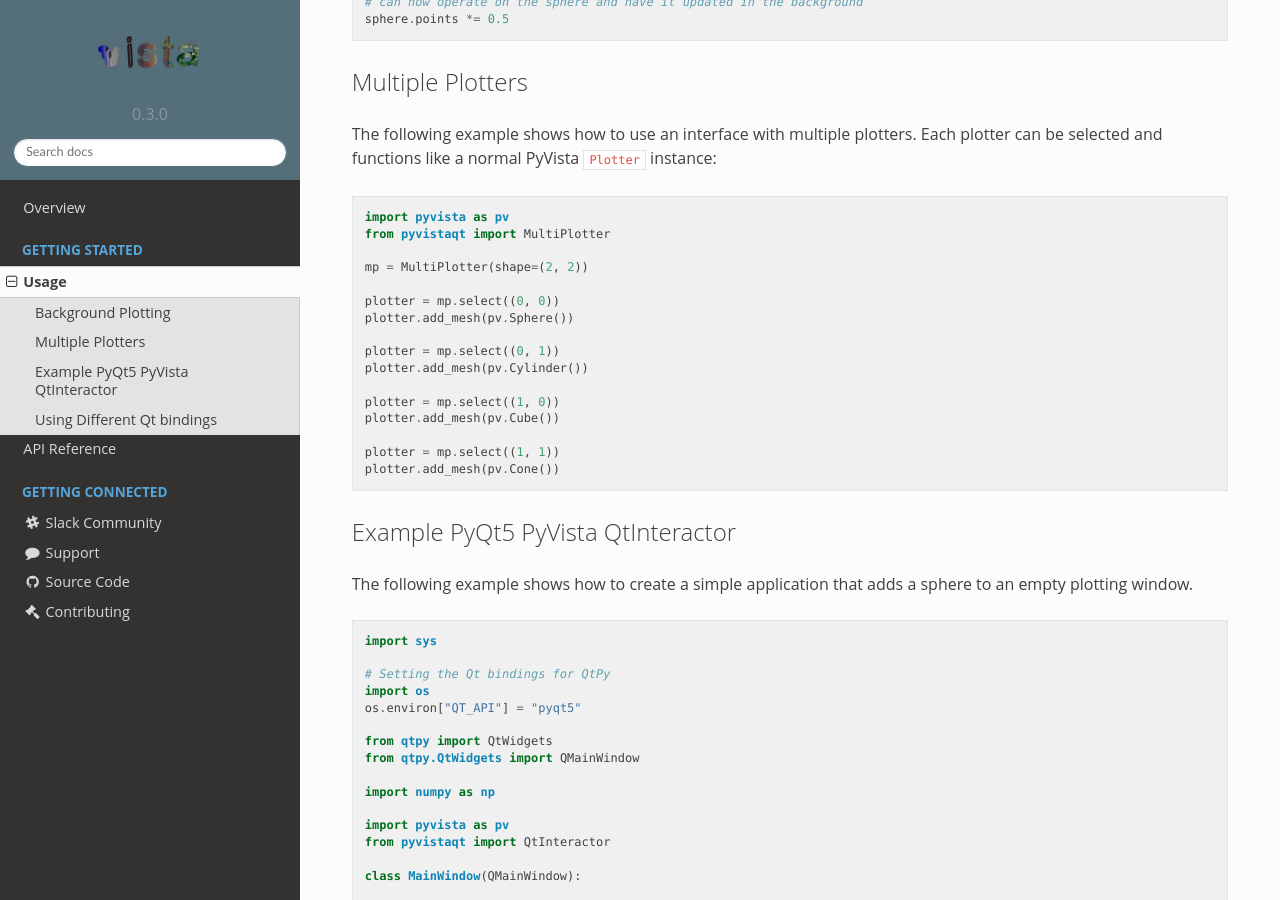
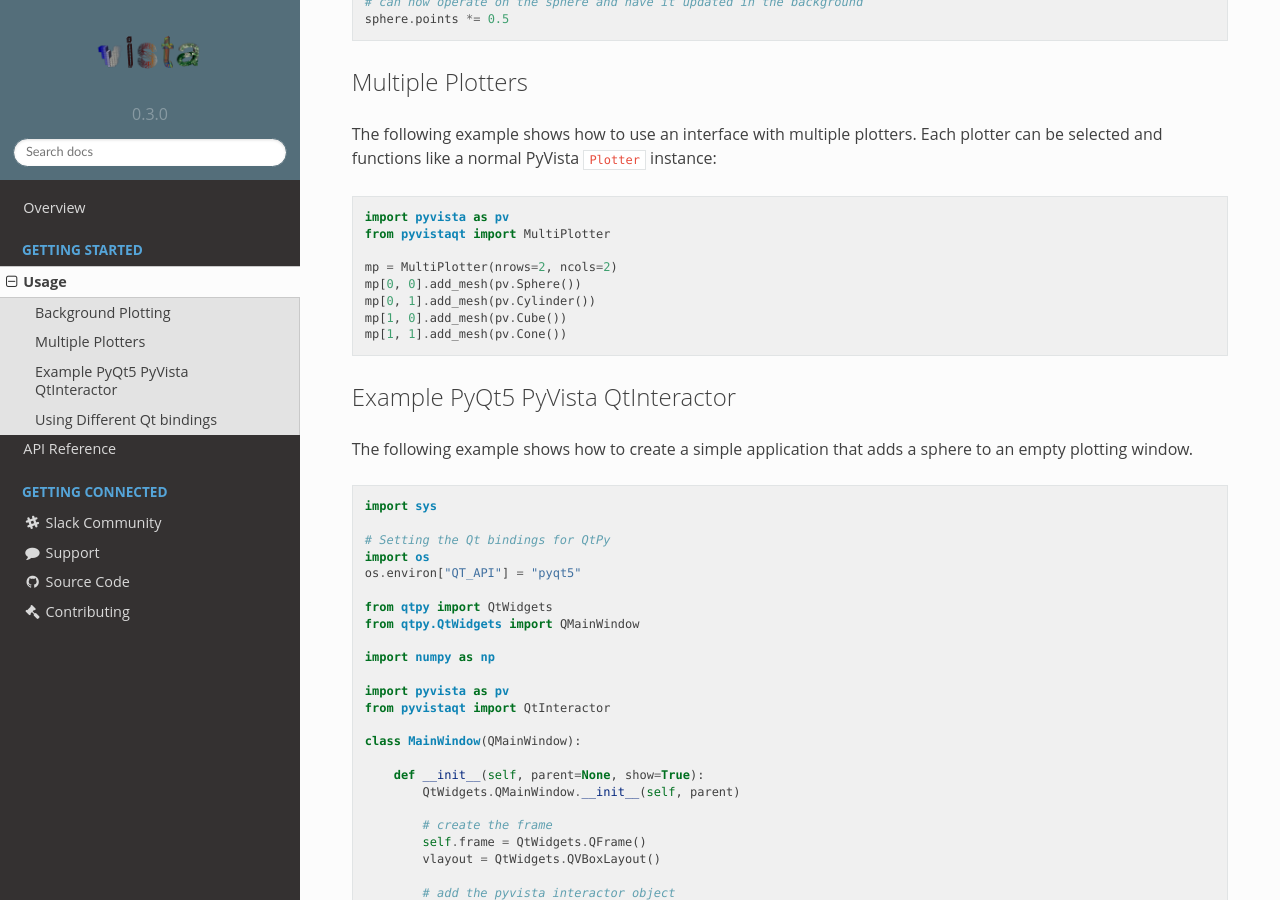
Before and after one commit to pyvista/pyvistaqt, a Sphinx documentation site: the page built from docs/usage.rst, in a window 1280 px wide and 900 px high, scrolled down 781 px. Built offline with Sphinx 7.4.7 and the Read the Docs theme 2.0.0, drawn with Linux system fonts in a browser that asks for light colours.

Commit message:
Use nrows and ncols

```diff
--- a/docs/usage.rst
+++ b/docs/usage.rst
@@ -53,19 +53,11 @@ plotter can be selected and functions like a normal PyVista ``Plotter`` instance
     import pyvista as pv
     from pyvistaqt import MultiPlotter
 
-    mp = MultiPlotter(shape=(2, 2))
-
-    plotter = mp.select((0, 0))
-    plotter.add_mesh(pv.Sphere())
-
-    plotter = mp.select((0, 1))
-    plotter.add_mesh(pv.Cylinder())
-
-    plotter = mp.select((1, 0))
-    plotter.add_mesh(pv.Cube())
-
-    plotter = mp.select((1, 1))
-    plotter.add_mesh(pv.Cone())
+    mp = MultiPlotter(nrows=2, ncols=2)
+    mp[0, 0].add_mesh(pv.Sphere())
+    mp[0, 1].add_mesh(pv.Cylinder())
+    mp[1, 0].add_mesh(pv.Cube())
+    mp[1, 1].add_mesh(pv.Cone())
 
 
 Example PyQt5 PyVista QtInteractor
```
Also changed, not shown: 2 other files.
